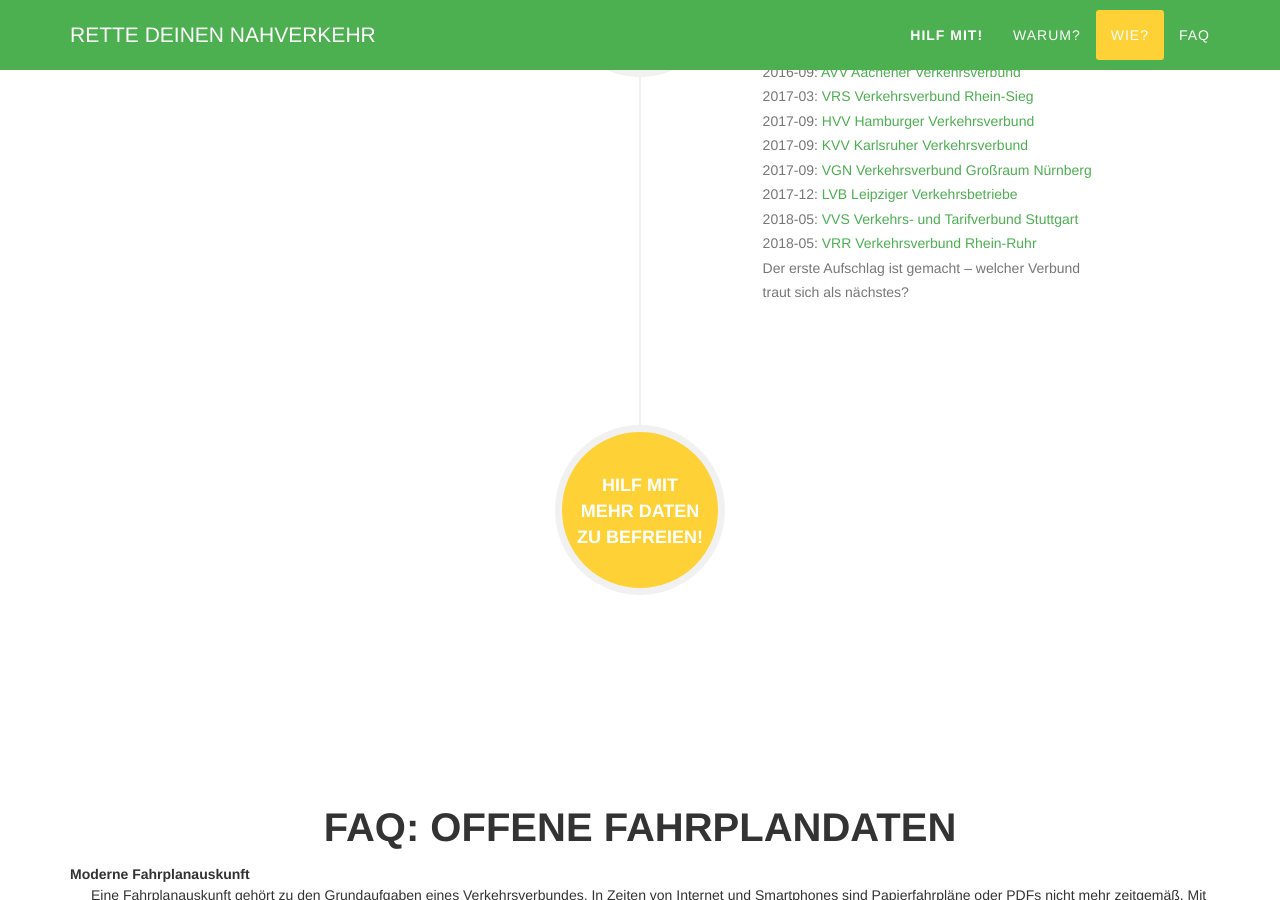
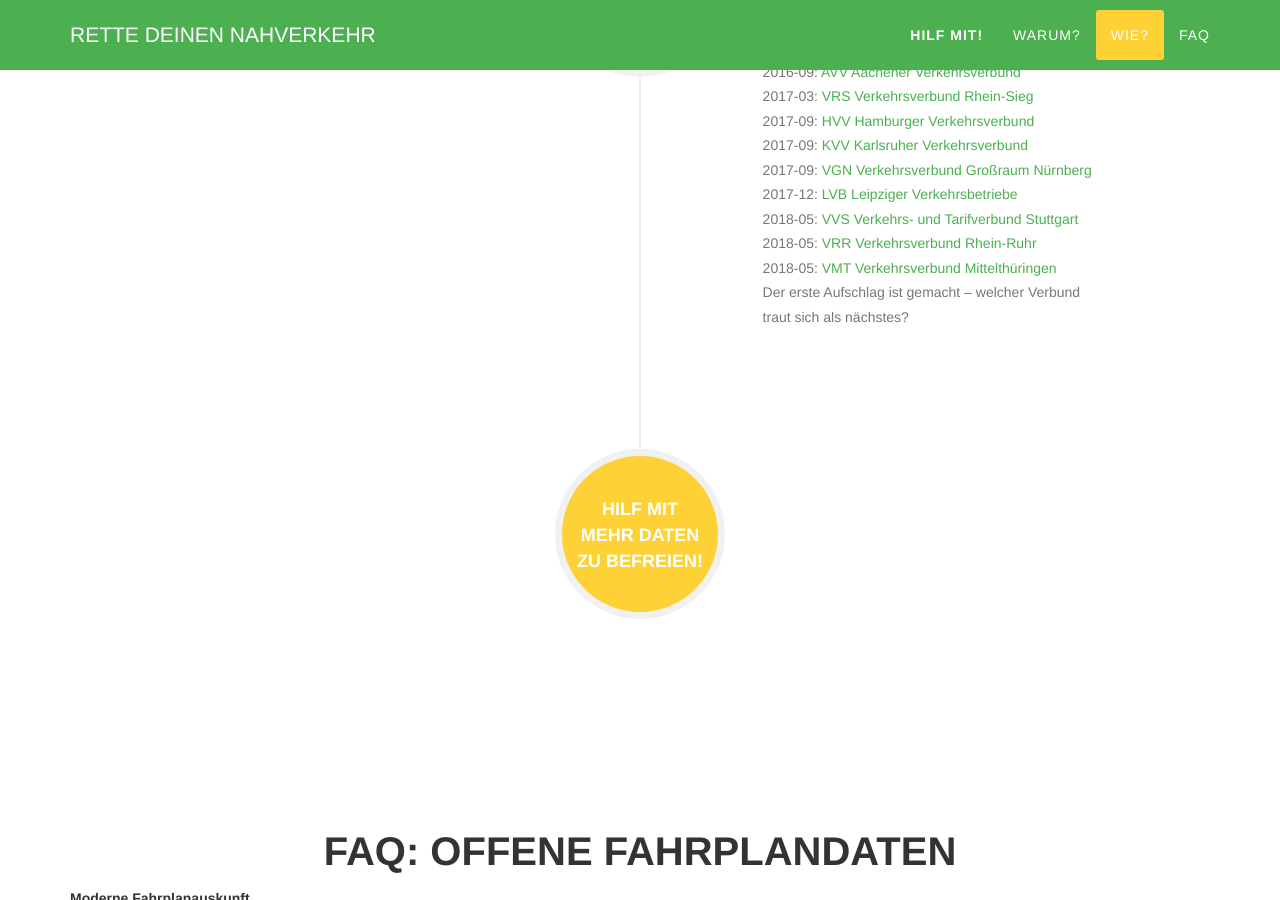
Before and after one commit to okfde/rettedeinennahverkehr, a Jekyll site: the page built from index.html, in a window 1280 px wide and 900 px high, scrolled down 3635 px. Built offline with Jekyll 4.4.1, drawn with Linux system fonts in a browser that asks for light colours; comment, search, counter and statistics services are not loaded.

Commit message:
added VMT

```diff
--- a/_includes/how.html
+++ b/_includes/how.html
@@ -85,6 +85,8 @@
                                         <br>
                                         2018-05: <a href="https://www.opendata-oepnv.de/dataset/soll-fahrplandaten-vrr-gtfs">VRR Verkehrsverbund Rhein-Ruhr</a>
                                         <br>
+                                        2018-05: <a href="https://www.vmt-thueringen.de/auskunft/open-data/">VMT Verkehrsverbund Mittelthüringen</a>
+                                        <br>
                                         Der erste Aufschlag ist gemacht – welcher Verbund traut sich als nächstes?
                                     </p>
                                 </div>
```
